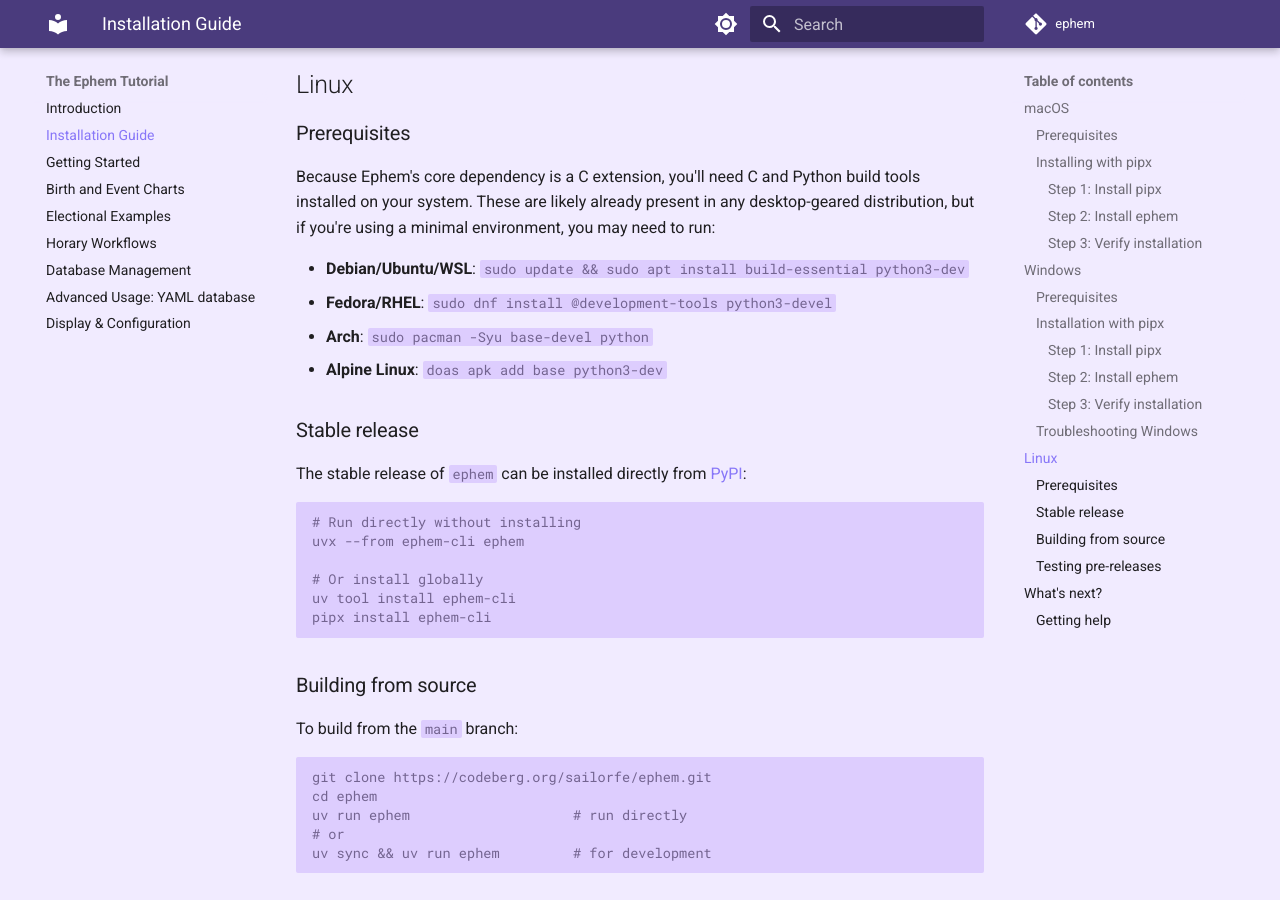
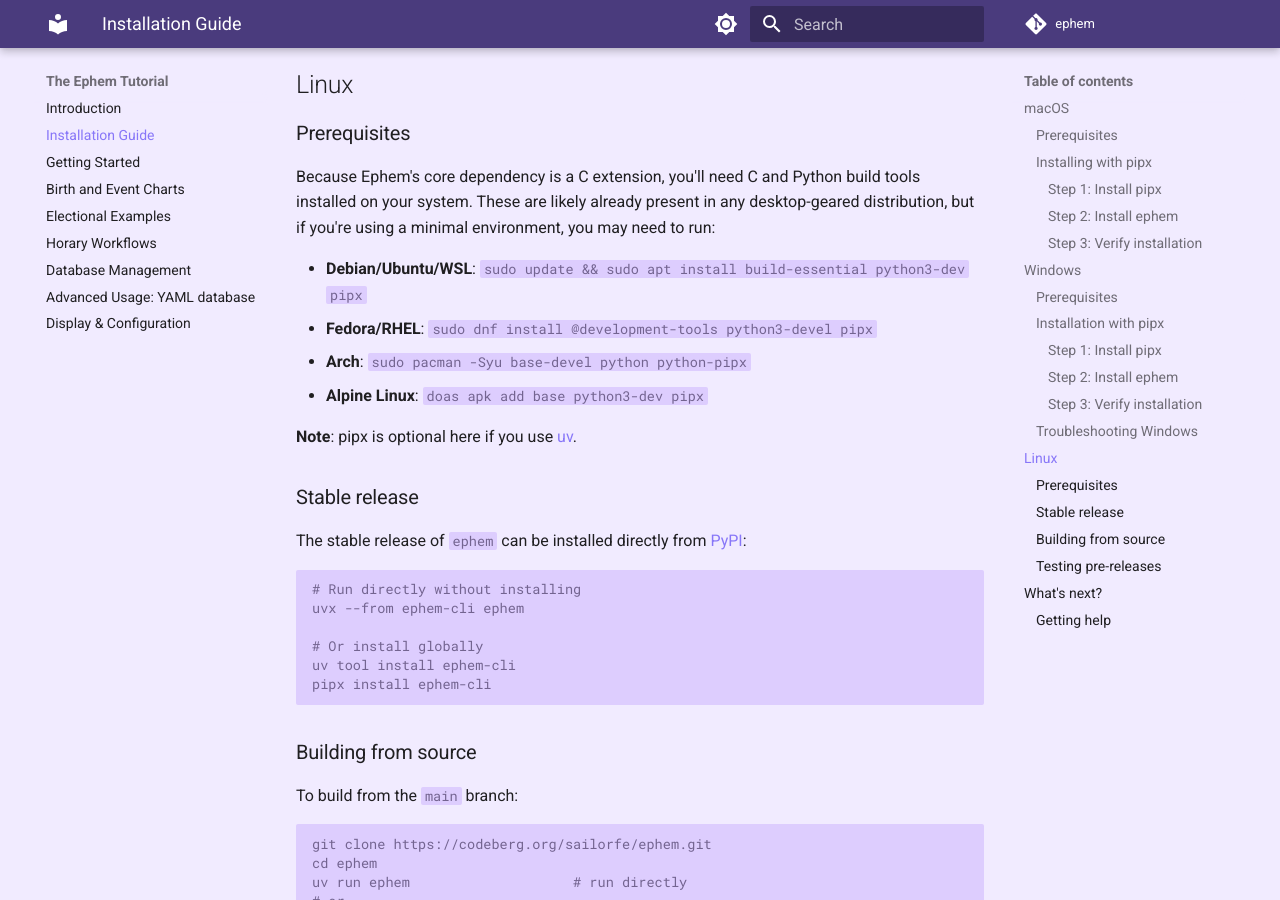
Before and after one commit to sailorfe/ephem, an MkDocs documentation site: the page built from docs/00-installation.md, in a window 1280 px wide and 900 px high, scrolled down 2371 px. Built offline with MkDocs 1.6.1 and Material for MkDocs 9.7.7, drawn with Linux system fonts in a browser that asks for light colours.

Commit message:
docs: pipx package names

```diff
--- a/docs/00-installation.md
+++ b/docs/00-installation.md
@@ -113,10 +113,12 @@
 
 Because Ephem's core dependency is a C extension, you'll need C and Python build tools installed on your system. These are likely already present in any desktop-geared distribution, but if you're using a minimal environment, you may need to run:
 
-- **Debian/Ubuntu/WSL**: `sudo update && sudo apt install build-essential python3-dev`
-- **Fedora/RHEL**: `sudo dnf install @development-tools python3-devel`
-- **Arch**: `sudo pacman -Syu base-devel python`
-- **Alpine Linux**: `doas apk add base python3-dev`
+- **Debian/Ubuntu/WSL**: `sudo update && sudo apt install build-essential python3-dev pipx`
+- **Fedora/RHEL**: `sudo dnf install @development-tools python3-devel pipx`
+- **Arch**: `sudo pacman -Syu base-devel python python-pipx`
+- **Alpine Linux**: `doas apk add base python3-dev pipx`
+
+**Note**: pipx is optional here if you use [uv](https://astral.sh/uv).
 
 ### Stable release
 
```
Also changed, not shown: README.md (+4 -4 lines).
